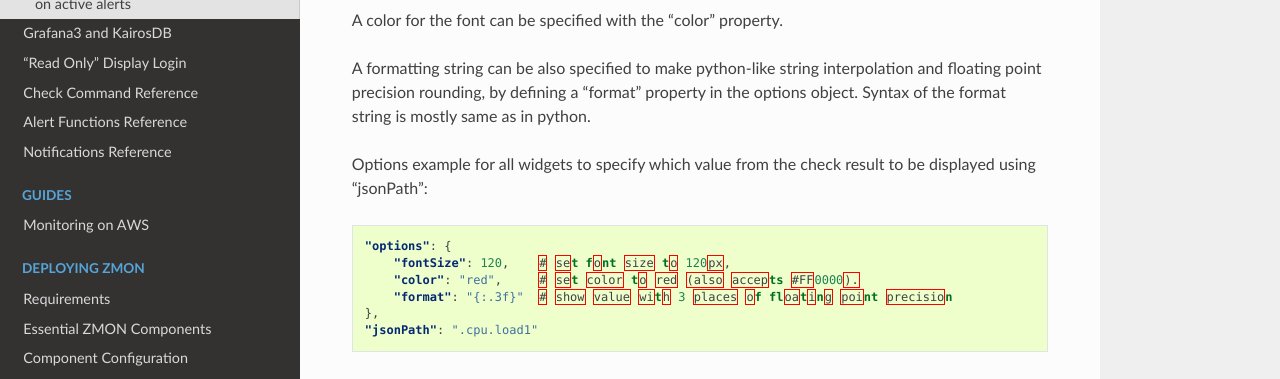
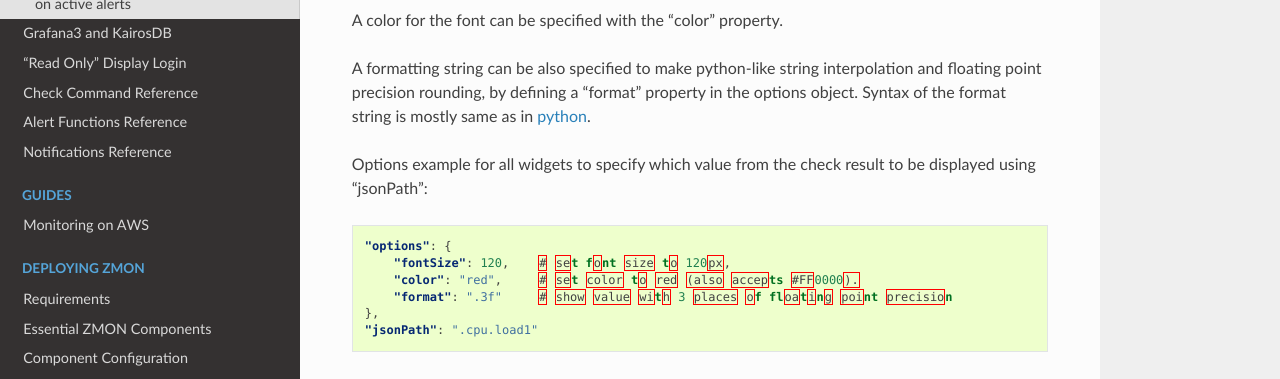
Before and after one commit to zalando-zmon/zmon-docs, a Sphinx documentation site: the page built from docs/user/dashboards.rst, in a window 1280 px wide and 900 px high, scrolled down 2849 px. Shown: the part 199-578 px from the top of the window. Built offline with Sphinx 7.4.7 and the Read the Docs theme 2.0.0, drawn with Linux system fonts in a browser that asks for light colours; part of the change alters nothing that is shown.

```diff
--- a/docs/user/dashboards.rst
+++ b/docs/user/dashboards.rst
@@ -126,7 +126,7 @@ A color for the font can be specified with the "color" property.
 A formatting string can be also specified to make python-like string
 interpolation and floating point precision rounding, by defining a "format"
 property in the options object. Syntax of the format string is mostly same as
-in python.
+in `python <https://docs.python.org/3/library/string.html#format-specification-mini-language>`_.
 
 Options example for all widgets to specify which value from the
 check result to be displayed using "jsonPath":
@@ -136,7 +136,7 @@ check result to be displayed using "jsonPath":
     "options": {
         "fontSize": 120,    # set font size to 120px,
         "color": "red",     # set color to red (also accepts #FF0000).
-        "format": "{:.3f}"  # show value with 3 places of floating point precision
+        "format": ".3f"     # show value with 3 places of floating point precision
     },
     "jsonPath": ".cpu.load1"
 
```
